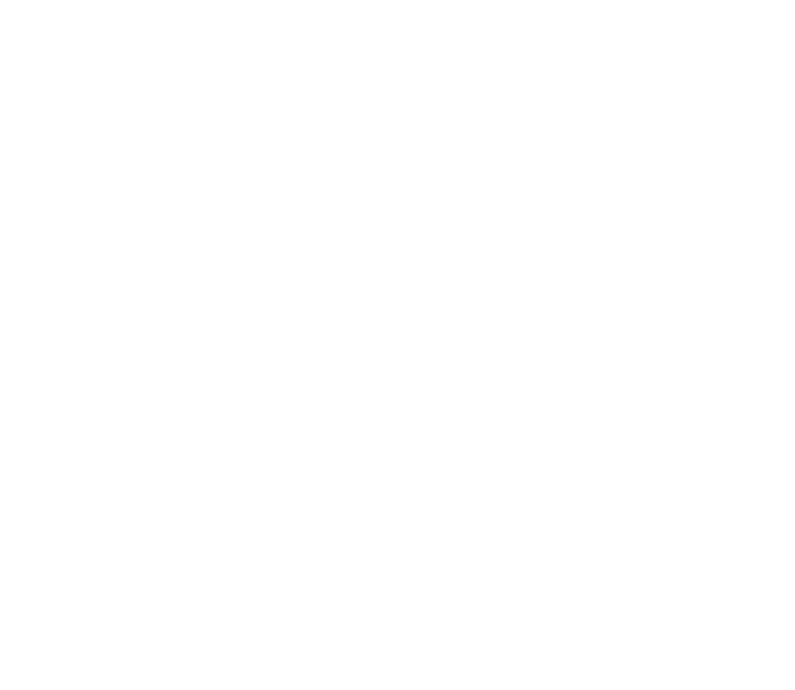
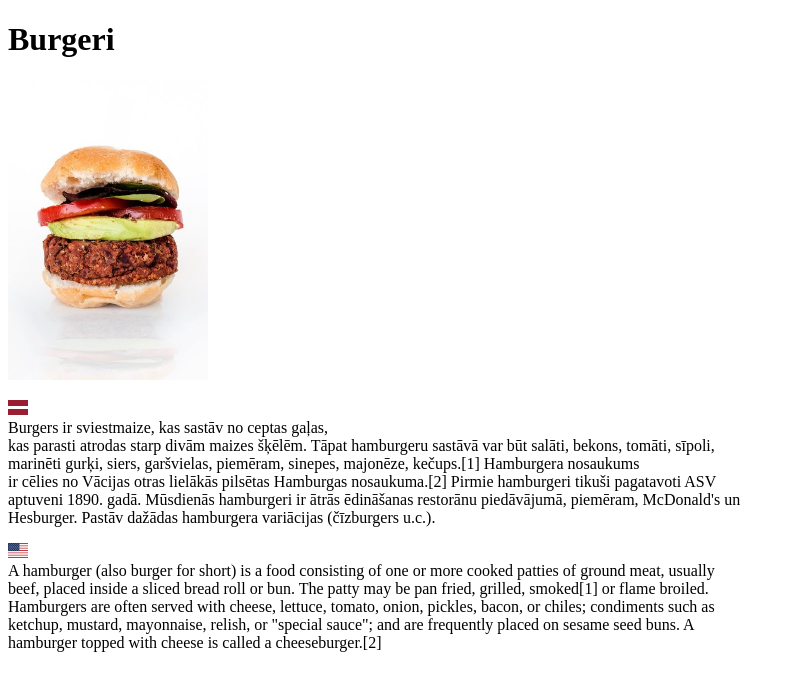
Before and after one commit to marisqq/homework1, a plain HTML site: page index.html in a window 1280 px wide. Shown: the whole page, without its empty margins (0-795 px from the left). Drawn offline with Linux system fonts and the light colour scheme.

Commit message:
added stuff

```diff
--- a/index.html
+++ b/index.html
@@ -1,12 +1,39 @@
 <!DOCTYPE html>
 <html lang="en">
+
 <head>
-    <meta charset="UTF-8">
-    <meta name="viewport" content="width=device-width, initial-scale=1.0">
-    <meta http-equiv="X-UA-Compatible" content="ie=edge">
+    <link rel="stylesheet" href="style.css" />
+    <meta charset="UTF-8" />
+    <meta name="viewport" content="width=device-width, initial-scale=1.0" />
+    <meta http-equiv="X-UA-Compatible" content="ie=edge" />
     <title>Document</title>
 </head>
+
 <body>
+    <header>
+        <h1>Burgeri</h1>
+        <a href="https://lv.wikipedia.org/wiki/Hamburgers" target="_blank">
+            <img src="img/rsz_hermes-rivera-gv_xrp4duqm-unsplash.jpg" alt="Attēls ar burgeru" width="200"
+                height="300" />
+        </a>
+    </header>
+
+    <p><img src="img/lv.svg" width="20px" alt="karogs:lv"></a><br>
+        Burgers ir sviestmaize, kas sastāv no ceptas gaļas,<br>
+        kas parasti atrodas starp divām maizes šķēlēm. Tāpat hamburgeru sastāvā var būt salāti, bekons, tomāti, sīpoli,<br>
+        marinēti gurķi, siers, garšvielas, piemēram, sinepes, majonēze, kečups.[1] Hamburgera nosaukums<br>
+        ir cēlies no Vācijas otras lielākās pilsētas Hamburgas nosaukuma.[2] Pirmie hamburgeri tikuši pagatavoti ASV<br>
+        aptuveni 1890. gadā. Mūsdienās hamburgeri ir ātrās ēdināšanas restorānu piedāvājumā, piemēram, McDonald's un <br>
+        Hesburger. Pastāv dažādas
+        hamburgera variācijas (čīzburgers u.c.).
+    </p>
+    <p> <img src="img/us.svg" width="20px" alt="karogs:lv"><br>
+        A hamburger (also burger for short) is a food consisting of one or more cooked patties of ground meat, usually<br>
+        beef, placed inside a sliced bread roll or bun. The patty may be pan fried, grilled, smoked[1] or flame broiled.<br>
+        Hamburgers are often served with cheese, lettuce, tomato, onion, pickles, bacon, or chiles; condiments such as<br>
+        ketchup, mustard, mayonnaise, relish, or "special sauce"; and are frequently placed on sesame seed buns. A<br>
+        hamburger topped with cheese is called a cheeseburger.[2]</p>
 
 </body>
+
 </html>
```
Also changed, not shown: img/lv.svg (added), img/rsz_hermes-rivera-gv_xrp4duqm-unsplash.jpg (added), img/rsz_pablo-merchan-montes-hyie90cn6b0-unsplash.jpg (added), img/us.svg (added), style.css (added).
